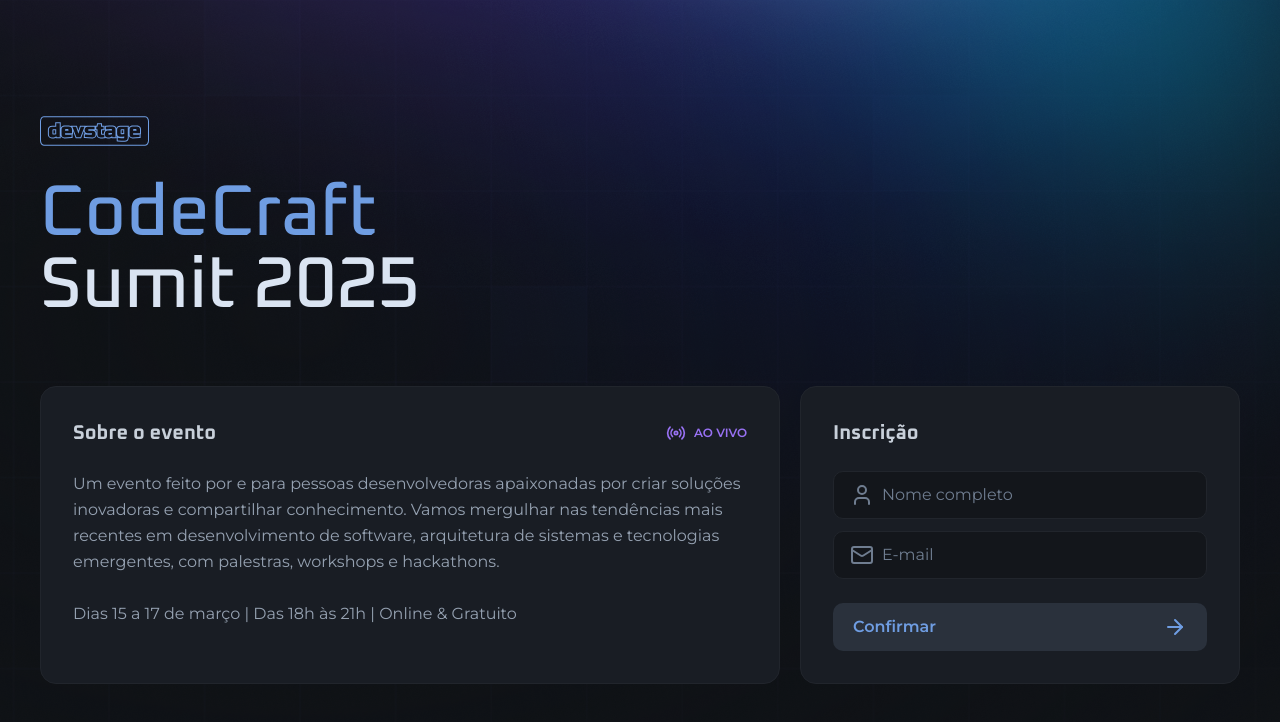
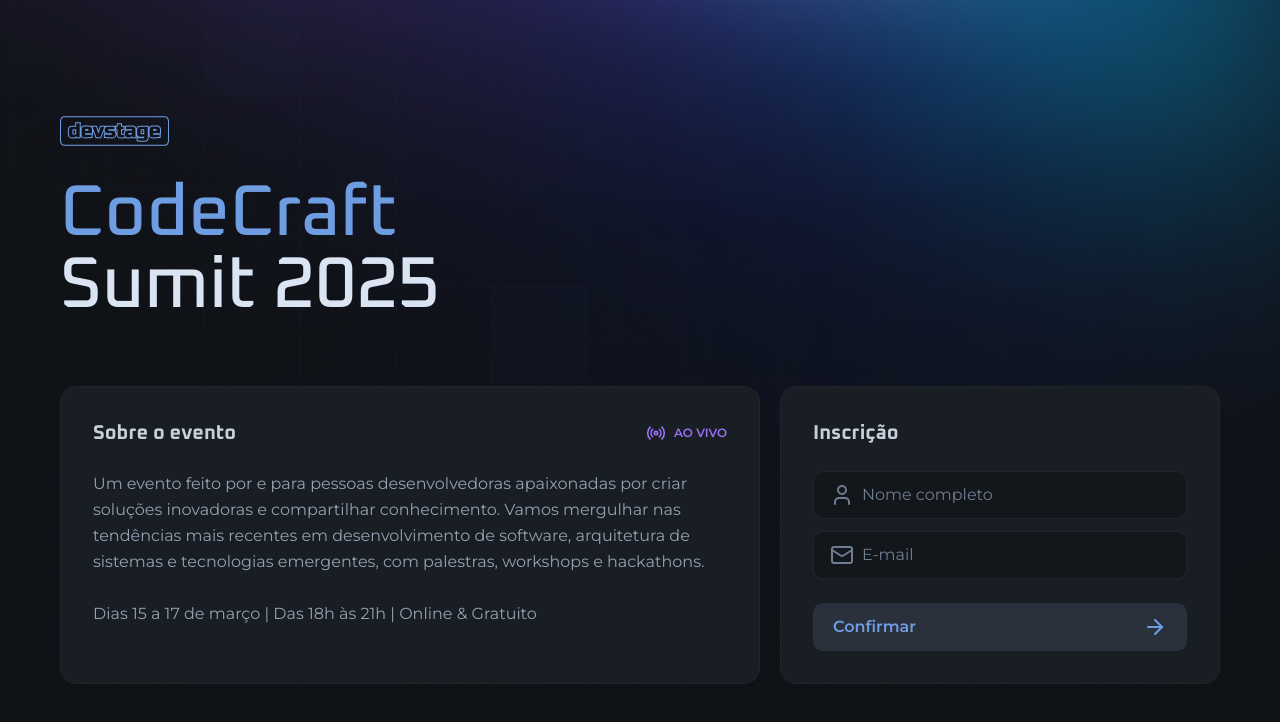
Before and after one commit to ramomOliveira/react-web-nlw, a Next.js app: page / in a window 1280 px wide. Shown: the top 722 px of the page. Built offline with nearby package versions, Linux system fonts and the light colour scheme.

Commit message:
layout adjustment

```diff
--- a/package.json
+++ b/package.json
@@ -15,6 +15,7 @@
     "postcss": "^8.5.2",
     "react": "^19.0.0",
     "react-dom": "^19.0.0",
+    "tailwind-merge": "^3.0.1",
     "tailwindcss": "^4.0.6"
   },
   "devDependencies": {
--- a/src/app/layout.tsx
+++ b/src/app/layout.tsx
@@ -25,7 +25,11 @@ export default function RootLayout({
 }>) {
   return (
     <html lang="pt-BR" className={`${oxanium.variable} ${montserrat.variable}`}>
-      <body className="bg-gray-900 text-gray-100 antialiased bg-[url(/background.png)] bg-no-repeat bg-top md:bg-right-top">{children}</body>
+      <body className="bg-gray-900 text-gray-100 antialiased bg-[url(/background.png)] bg-no-repeat bg-top md:bg-right-top">
+        <main className="max-w-[1240px] mx-auto px-5 py-8 md:py-0">
+          {children}
+        </main>
+      </body>
     </html>
   )
 }
```
Also changed, not shown: 1 other file (tests, documents, lock files or other folders).
